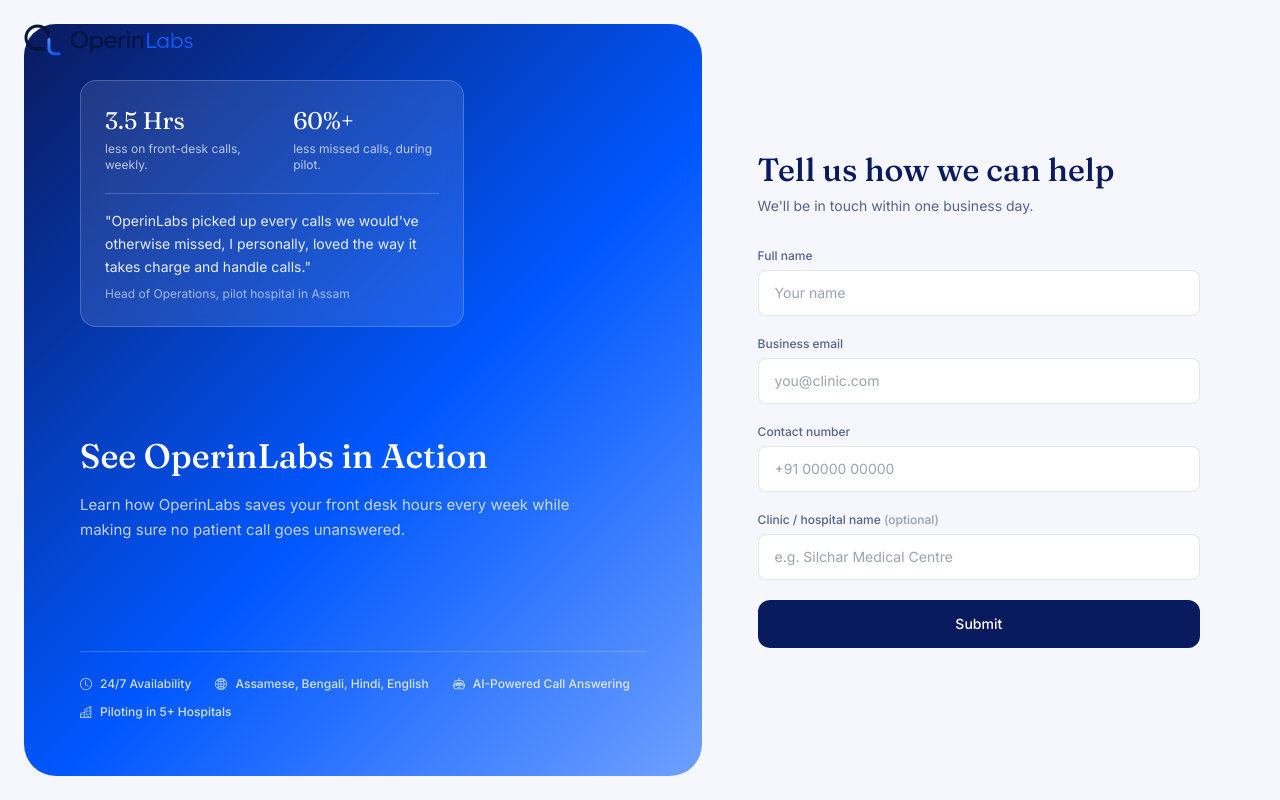
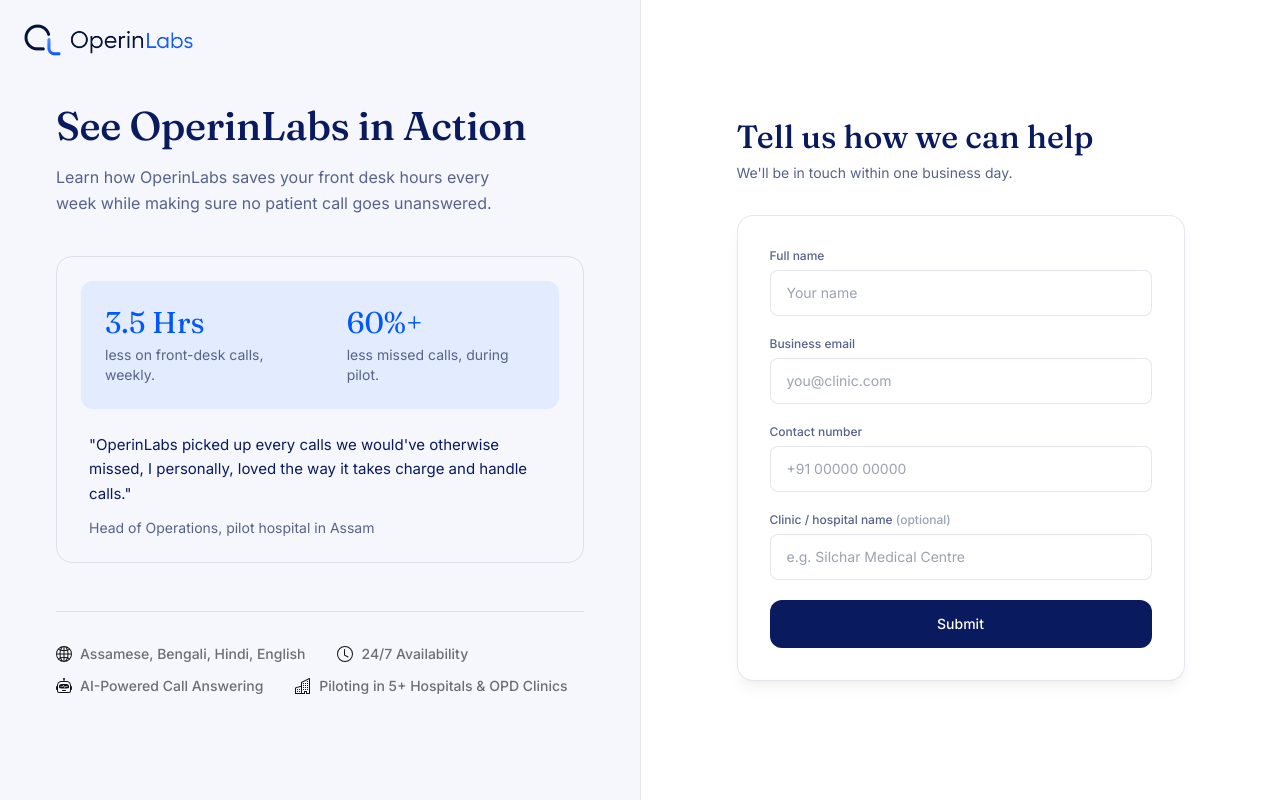
Before and after one commit to OperinLabs/OperinLabs-Landing-Page, a React (Vite) app: page /book-a-demo in a window 1280 px wide. Built offline with nearby package versions, Linux system fonts and the light colour scheme.

Commit message:
Update BookDemo.tsx

```diff
--- a/src/pages/BookDemo.tsx
+++ b/src/pages/BookDemo.tsx
@@ -1,6 +1,7 @@
 import { useState } from "react";
 import { motion } from "framer-motion";
-import { BsCheck2, BsGlobe2, BsClock, BsRobot, BsBuildings } from "react-icons/bs";
+import { BsCheck2 } from "react-icons/bs";
+import TrustIndicators from "../components/TrustIndicators";
 
 interface FormState {
   name: string;
@@ -15,13 +16,6 @@ const initialState: FormState = {
   phone: "",
   organization: "",
 };
-
-const badges = [
-  { icon: BsClock, label: "24/7 Availability" },
-  { icon: BsGlobe2, label: "Assamese, Bengali, Hindi, English" },
-  { icon: BsRobot, label: "AI-Powered Call Answering" },
-  { icon: BsBuildings, label: "Piloting in 5+ Hospitals" },
-];
 
 // ---------------------------------------------------------------------------
 // SUBMISSION ENDPOINT — this posts nowhere yet. Point FORM_ENDPOINT at
@@ -100,76 +94,58 @@ export default function BookDemo() {
   }
 
   return (
-    <div className="flex min-h-screen flex-col bg-bg lg:flex-row lg:p-6">
-      {/* Left: floating gradient panel — inset with rounded corners, not edge-to-edge */}
-      <div
-        className="relative flex flex-col justify-between overflow-hidden px-8 py-28 sm:px-14 lg:w-[55%] lg:rounded-[32px] lg:py-14"
-        style={{
-          background:
-            "linear-gradient(135deg, #0A1A5E 0%, #0057FF 55%, #6FA0FF 100%)",
-        }}
-      >
-        {/* Frosted stat card */}
-        <motion.div
-          initial={{ opacity: 0, y: 12 }}
-          animate={{ opacity: 1, y: 0 }}
-          transition={{ duration: 0.4, ease: "easeOut" }}
-          className="w-fit max-w-sm rounded-2xl border border-white/20 bg-white/10 p-6 backdrop-blur-md"
-        >
-          <div className="flex gap-8">
+    <div className="grid min-h-screen lg:grid-cols-2">
+      {/* Left half: off-white, content vertically centered */}
+      <div className="flex min-h-screen items-center bg-bg px-6 py-16 sm:px-14">
+        <div className="mx-auto max-w-xl">
+          <h1 className="font-editorial font-medium text-ink text-[32px] sm:text-[40px] leading-[1.1] tracking-[-0.01em]">
+            See OperinLabs in Action
+          </h1>
+          <p className="mt-4 max-w-[46ch] text-base leading-relaxed text-ink-soft">
+            Learn how OperinLabs saves your front desk hours every week
+            while making sure no patient call goes unanswered.
+          </p>
+
+          {/* Stats + testimonial together in one bordered card */}
+          <div className="mt-10 rounded-2xl border border-line p-6">
+            <div className="rounded-xl bg-accent-soft p-6">
+              <div className="flex gap-10">
                 <div>
-              <p className="font-editorial text-2xl text-white">3.5 Hrs</p>
-              <p className="mt-1 text-xs text-white/70">
+                  <p className="font-editorial text-3xl text-accent">3.5 Hrs</p>
+                  <p className="mt-1 text-sm text-ink-soft">
                     less on front-desk calls, weekly.
                   </p>
                 </div>
                 <div>
-              <p className="font-editorial text-2xl text-white">60%+</p>
-              <p className="mt-1 text-xs text-white/70">
+                  <p className="font-editorial text-3xl text-accent">60%+</p>
+                  <p className="mt-1 text-sm text-ink-soft">
                     less missed calls, during pilot.
                   </p>
                 </div>
               </div>
-          <div className="mt-5 border-t border-white/20 pt-4">
-            <p className="text-sm leading-relaxed text-white/90">
+            </div>
+
+            <div className="mt-6 px-2">
+              <p className="text-[15px] leading-relaxed text-ink">
                 "OperinLabs picked up every calls we would've otherwise
                 missed, I personally, loved the way it takes charge and
                 handle calls."
               </p>
-            <p className="mt-2 text-xs text-white/60">
+              <p className="mt-3 text-sm text-ink-soft">
                 Head of Operations, pilot hospital in Assam
               </p>
             </div>
-        </motion.div>
-
-        {/* Big tagline */}
-        <div className="mt-14 max-w-lg">
-          <h1 className="font-editorial font-medium text-white text-[28px] leading-[1.2] sm:text-[34px]">
-            See OperinLabs in Action
-          </h1>
-          <p className="mt-4 text-[15px] leading-relaxed text-white/75">
-            Learn how OperinLabs saves your front desk hours every week
-            while making sure no patient call goes unanswered.
-          </p>
           </div>
 
-        {/* Bottom badge row */}
-        <div className="mt-14 flex flex-wrap gap-x-6 gap-y-3 border-t border-white/20 pt-6">
-          {badges.map(({ icon: Icon, label }) => (
-            <div
-              key={label}
-              className="flex items-center gap-2 text-xs font-medium text-white/80"
-            >
-              <Icon aria-hidden="true" />
-              <span>{label}</span>
+          <div className="mt-12 border-t border-line pt-8">
+            <TrustIndicators />
           </div>
-          ))}
         </div>
       </div>
 
-      {/* Right: plain background, centered narrow form column */}
-      <div className="flex flex-1 items-center justify-center px-6 py-16 sm:px-14">
-        <div className="w-full max-w-md">
+      {/* Right half: white, form boxed like the Sully reference */}
+      <div className="flex min-h-screen items-center border-t border-line bg-white px-6 py-16 sm:px-14 lg:border-l lg:border-t-0">
+        <div className="mx-auto w-full max-w-md">
           <h2 className="font-editorial font-medium text-ink text-[28px] sm:text-[32px] leading-[1.15]">
             Tell us how we can help
           </h2>
@@ -181,6 +157,7 @@ export default function BookDemo() {
             initial={{ opacity: 0, y: 12 }}
             animate={{ opacity: 1, y: 0 }}
             transition={{ duration: 0.4, ease: "easeOut" }}
+            className="rounded-2xl border border-line bg-white p-8 shadow-lg shadow-black/5"
           >
             <form onSubmit={handleSubmit} noValidate className="space-y-5">
               <div>
```
Lines whose indentation alone changed are shown as unchanged.
